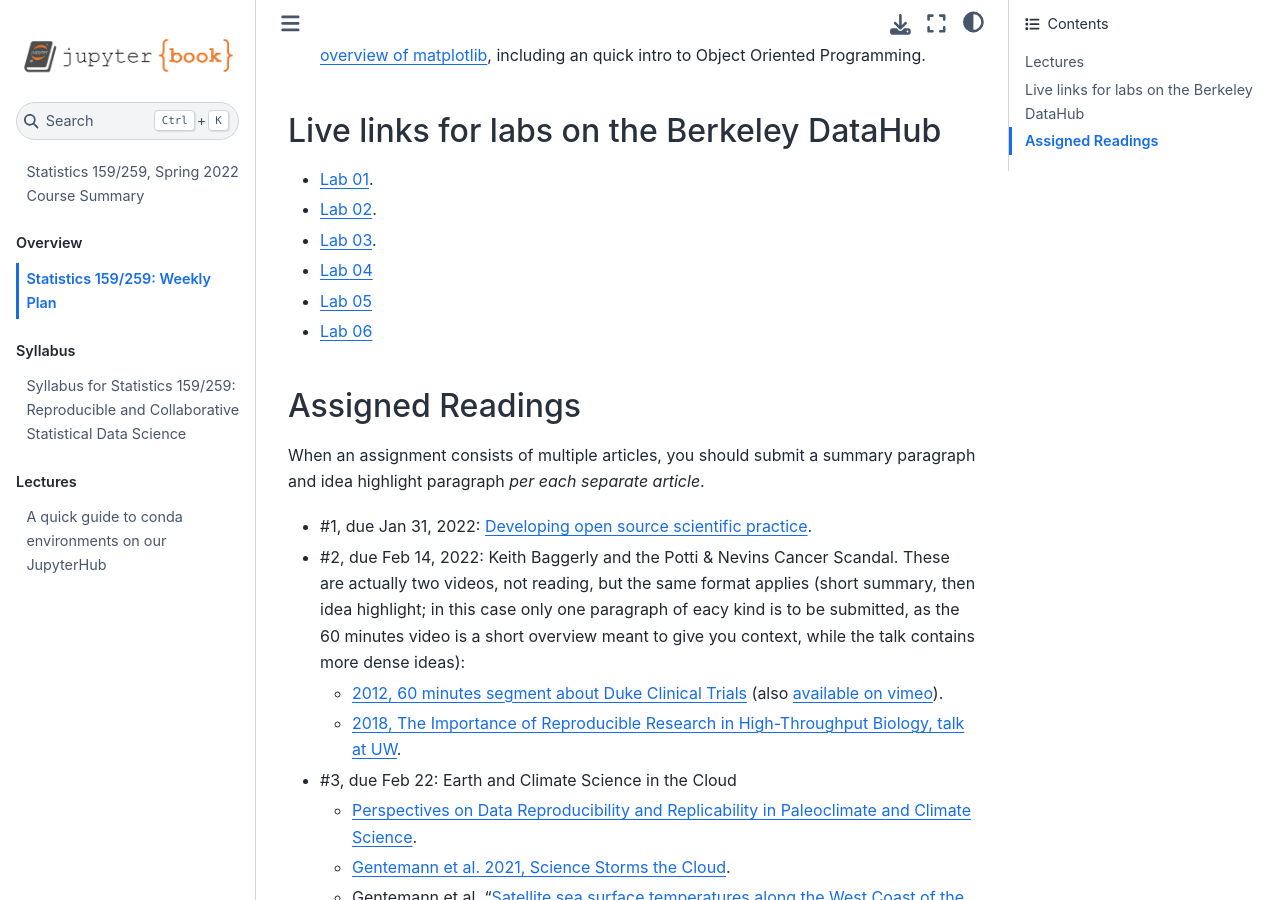
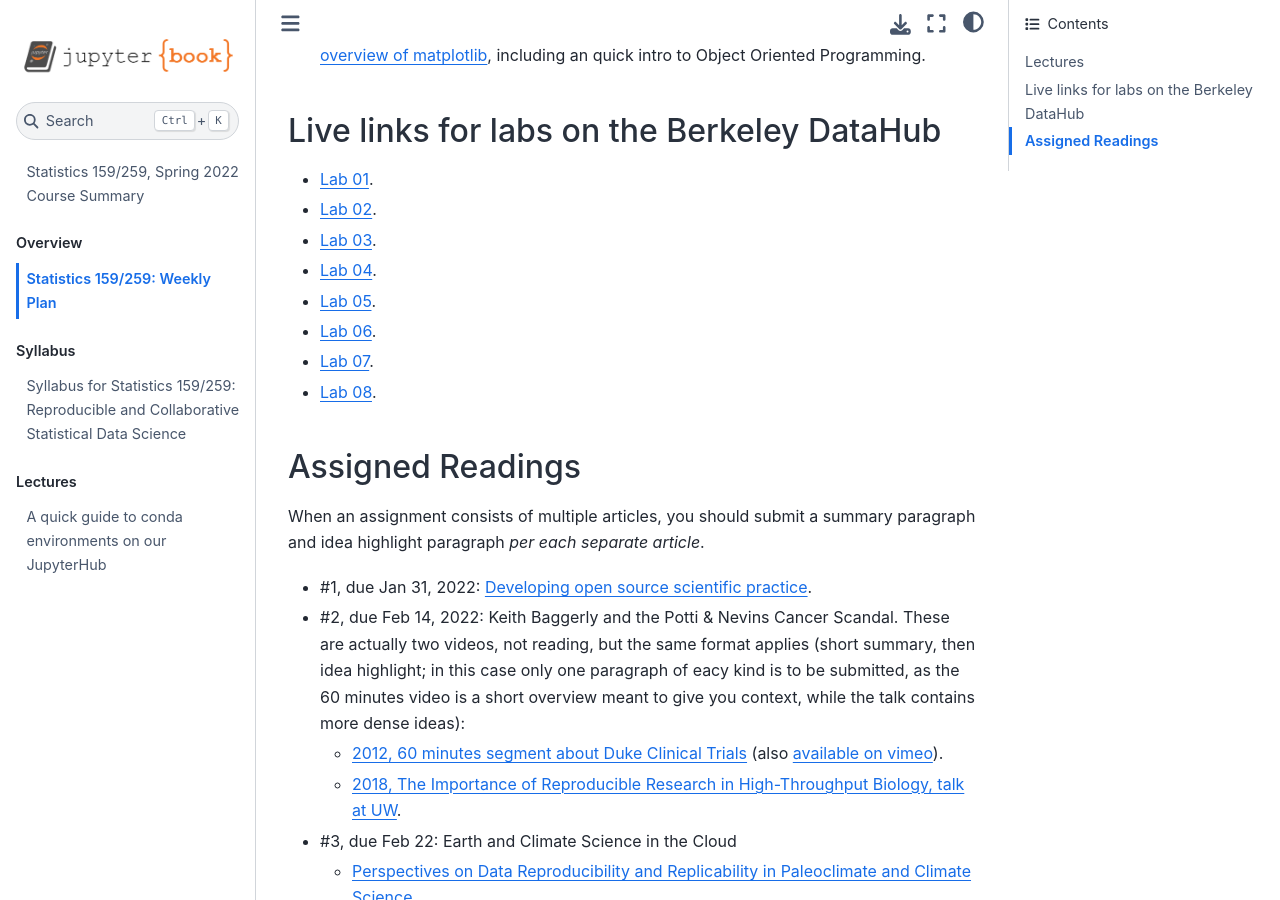
Before and after one commit to UCB-stat-159-s22/site, a Jupyter Book: the page built from schedule.md, in a window 1280 px wide and 900 px high, scrolled down 998 px. Built offline with Jupyter Book 1.0.4 settings and Sphinx 7.4.7 and the Sphinx Book theme 1.1.4, drawn with Linux system fonts in a browser that asks for light colours; pages that are not in the unit, such as notebooks, are missing from menus.

Commit message:
nbpuller for lab07 & 08

```diff
--- a/schedule.md
+++ b/schedule.md
@@ -32,12 +32,15 @@
 
 * [Lab 03](https://stat159.datahub.berkeley.edu/hub/user-redirect/git-pull?repo=https%3A%2F%2Fgithub.com%2FUCB-stat-159-s22%2Fsite&urlpath=lab%2Ftree%2Fsite%2Flab%2Flab03%2Flab03.ipynb&branch=main).
 
-* [Lab 04](https://stat159.datahub.berkeley.edu/hub/user-redirect/git-pull?repo=https%3A%2F%2Fgithub.com%2FUCB-stat-159-s22%2Fsite&urlpath=lab%2Ftree%2Fsite%2Flab%2Flab04%2Flab04.ipynb&branch=main)
+* [Lab 04](https://stat159.datahub.berkeley.edu/hub/user-redirect/git-pull?repo=https%3A%2F%2Fgithub.com%2FUCB-stat-159-s22%2Fsite&urlpath=lab%2Ftree%2Fsite%2Flab%2Flab04%2Flab04.ipynb&branch=main).
 
-* [Lab 05](https://stat159.datahub.berkeley.edu/hub/user-redirect/git-pull?repo=https%3A%2F%2Fgithub.com%2FUCB-stat-159-s22%2Fsite&urlpath=lab%2Ftree%2Fsite%2Flab%2Flab05%2Flab05.ipynb&branch=main)
+* [Lab 05](https://stat159.datahub.berkeley.edu/hub/user-redirect/git-pull?repo=https%3A%2F%2Fgithub.com%2FUCB-stat-159-s22%2Fsite&urlpath=lab%2Ftree%2Fsite%2Flab%2Flab05%2Flab05.ipynb&branch=main).
 
-* [Lab 06](https://stat159.datahub.berkeley.edu/hub/user-redirect/git-pull?repo=https%3A%2F%2Fgithub.com%2FUCB-stat-159-s22%2Fsite&urlpath=lab%2Ftree%2Fsite%2Flab%2Flab06%2Flab06.ipynb&branch=main)
+* [Lab 06](https://stat159.datahub.berkeley.edu/hub/user-redirect/git-pull?repo=https%3A%2F%2Fgithub.com%2FUCB-stat-159-s22%2Fsite&urlpath=lab%2Ftree%2Fsite%2Flab%2Flab06%2Flab06.ipynb&branch=main).
 
+* [Lab 07](https://stat159.datahub.berkeley.edu/hub/user-redirect/git-pull?repo=https%3A%2F%2Fgithub.com%2FUCB-stat-159-s22%2Fsite&urlpath=lab%2Ftree%2Fsite%2Flab%2Flab07%2Flab07.ipynb&branch=main).
+
+* [Lab 08](https://stat159.datahub.berkeley.edu/hub/user-redirect/git-pull?repo=https%3A%2F%2Fgithub.com%2FUCB-stat-159-s22%2Fsite&urlpath=lab%2Ftree%2Fsite%2Flab%2Flab08%2Flab08.ipynb&branch=main).
 
 
 ## Assigned Readings
```
